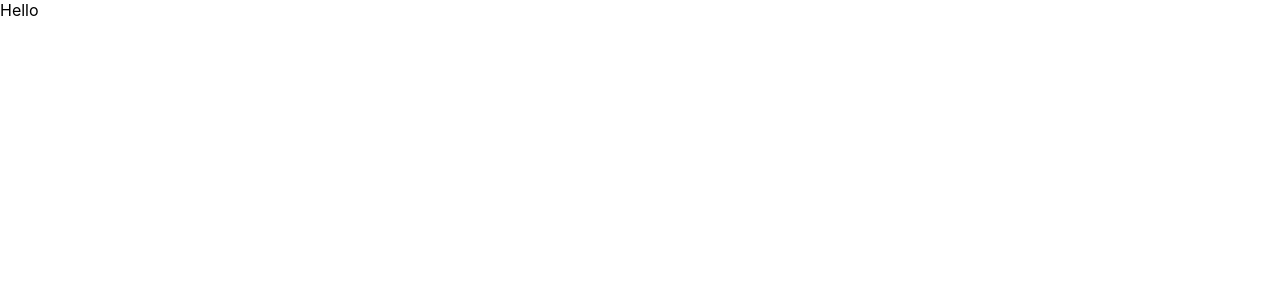
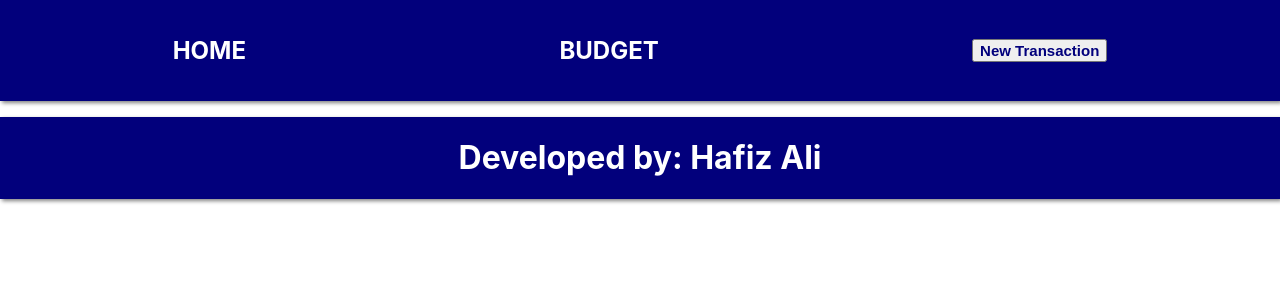
Before and after one commit to mohsinali678/react-budget-app, a React (Create React App) app: page / in a window 1280 px wide. Shown: the top 300 px of the page. Built offline with nearby package versions, Linux system fonts and the light colour scheme.

Commit message:
Added Changes regarding navbar and footbar

```diff
--- a/src/App.css
+++ b/src/App.css
@@ -1,38 +1,36 @@
-.App {
-  text-align: center;
+nav {
+  background: #02007C;
+  display: flex;
+  justify-content: space-around;
+  align-items: center;
+  padding: 1em;
+  box-shadow: 2px 2px 4px grey;
+  margin-bottom: 1em;
 }
 
-.App-logo {
-  height: 40vmin;
-  pointer-events: none;
-}
-
-@media (prefers-reduced-motion: no-preference) {
-  .App-logo {
-    animation: App-logo-spin infinite 20s linear;
-  }
-}
-
-.App-header {
-  background-color: #282c34;
-  min-height: 100vh;
-  display: flex;
-  flex-direction: column;
-  align-items: center;
-  justify-content: center;
-  font-size: calc(10px + 2vmin);
+a {
+  text-decoration: none;
   color: white;
 }
 
-.App-link {
-  color: #61dafb;
+
+
+
+
+
+
+footer {
+  background: #02007C;
+  display: flex;
+  justify-content: space-around;
+  align-items: center;
+  box-shadow: 2px 2px 4px grey;
+  position: relative;
+  bottom: 0;
+  width: 100%;
+  margin-top: 10px;
 }
 
-@keyframes App-logo-spin {
-  from {
-    transform: rotate(0deg);
-  }
-  to {
-    transform: rotate(360deg);
-  }
+footer > h1 {
+  color:white
 }
--- a/src/App.js
+++ b/src/App.js
@@ -1,13 +1,24 @@
 //DEPENDENCIES
 import React, { Component } from 'react'
 import { Switch, Route } from 'react-router-dom';
+import { apiURL } from "./util/apiURL";
+import axios from "axios";
+import "./App.css";
 
+
+//COMPONENTS
+import NavBar from './Components/NavBar';
+import FootBar from './Components/FootBar';
 
 export default class App extends Component {
   render() {
     return (
-      <div>
-        Hello
+      <div className="App">
+        <NavBar />
+        <main>
+
+        </main>
+        <FootBar />
       </div>
     )
   }
```
